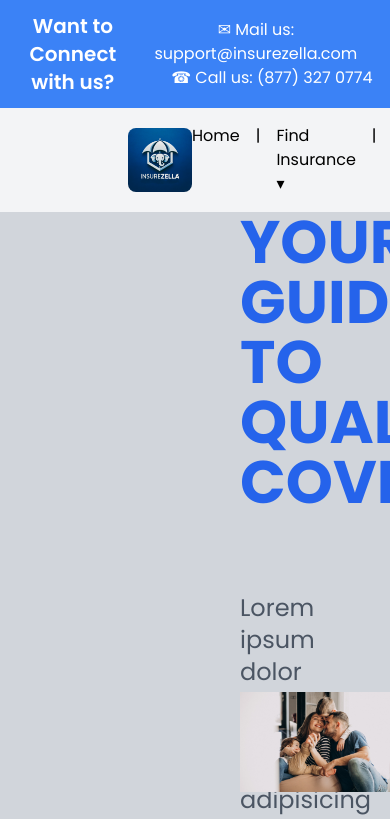
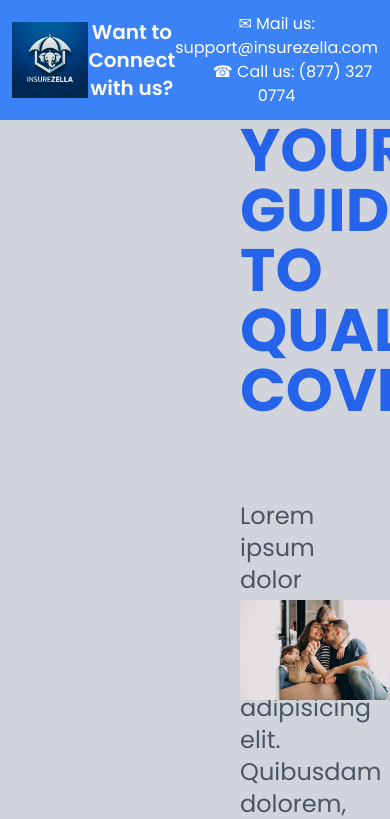
Before and after one commit to SaibotLi/Landing-Page-Insurezella, a React (Vite) app in the folder Challenge_A/: page / in a window 390 px wide. Shown: the top 819 px of the page. Built offline with nearby package versions, Linux system fonts and the light colour scheme.

Commit message:
Mobile Menu Working Correctly. Mobile Styling.

```diff
--- a/Challenge_A/package.json
+++ b/Challenge_A/package.json
@@ -10,6 +10,7 @@
     "preview": "vite preview"
   },
   "dependencies": {
+    "lucide-react": "^0.435.0",
     "react": "^18.3.1",
     "react-dom": "^18.3.1"
   },
--- /dev/null
+++ b/Challenge_A/src/components/NavItems.jsx
@@ -0,0 +1,34 @@
+const NavItems = () => {
+  return (
+    <>
+      <li>
+        <a href="#home" className="hover:text-blue-600 hover:underline">
+          Home
+        </a>
+      </li>
+      <span className="hidden lg:flex">|</span>
+      <li>
+        <a
+          href="#findInsurance"
+          className="hover:text-blue-600 hover:underline"
+        >
+          Find Insurance &#9662;
+        </a>
+      </li>
+      <span className="hidden lg:flex">|</span>
+      <li>
+        <a href="#learn" className="hover:text-blue-600 hover:underline">
+          Learn
+        </a>
+      </li>
+      <span className="hidden lg:flex">|</span>
+      <li>
+        <a href="#about" className="hover:text-blue-600 hover:underline">
+          About
+        </a>
+      </li>
+    </>
+  );
+};
+
+export default NavItems;
--- a/Challenge_A/src/main.jsx
+++ b/Challenge_A/src/main.jsx
@@ -1,10 +1,5 @@
 import { createRoot } from "react-dom/client";
 import App from "./App.jsx";
-import React from "react";
 import "./index.css";
 
-createRoot(document.getElementById("root")).render(
-  <React.StrictMode>
-    <App />
-  </React.StrictMode>
-);
+createRoot(document.getElementById("root")).render(<App />);
--- a/Challenge_A/src/sections/FindInsurance.jsx
+++ b/Challenge_A/src/sections/FindInsurance.jsx
@@ -1,7 +1,7 @@
 import { icons } from "../constants";
 const FindInsurance = () => {
   return (
-    <div id="findInsurance" className="flex justify-around p-6">
+    <div className="flex justify-around p-6">
       {icons.map((icon) => (
         <div
           className="flex flex-col justify-center items-center bg-white shadow-lg shadow-gray-400 rounded-lg p-4 w-60 h-60 font-semibold"
--- a/Challenge_A/src/sections/NavBar.jsx
+++ b/Challenge_A/src/sections/NavBar.jsx
@@ -1,11 +1,23 @@
+import { Menu, X } from "lucide-react";
+import { useState } from "react";
 import { logo } from "../images";
+import NavItems from "../components/navItems";
 
 const NavBar = () => {
+  const [mobileDrawerOpen, setMobileDrawerOpen] = useState(false);
+
+  const toggleNavBar = () => {
+    setMobileDrawerOpen(!mobileDrawerOpen);
+  };
+
   return (
     <header className="w-full">
       {/* Upper-Nav */}
       <div className="bg-blue-500 p-3">
         <div className="flex items-center text-center justify-around text-white">
+          <a className="lg:hidden sm:flex" href="#home">
+            <img src={logo} alt="Logo" className="h-auto w-60" />
+          </a>
           <p className="font-semibold text-xl">Want to Connect with us?</p>
           <div>
             <span> &#9993; Mail us: support@insurezella.com </span>
@@ -17,44 +29,40 @@ const NavBar = () => {
       </div>
 
       {/* Lower-Nav */}
-      <nav className="sticky top-0 z-50 bg-gray-100 flex items-center justify-between px-4 py-4">
+      <nav className="hidden lg:flex sticky top-0 z-50 bg-gray-100 items-center justify-between px-4 py-4">
         {/* Left Logo */}
         <div className="flex-shrink-0 ml-28">
           <a href="#home">
             <img src={logo} alt="Logo" className="h-auto w-16 rounded-lg" />
           </a>
         </div>
+        {/*
+        - MOVE LOGO ABOVE IN CASE OF SM TO LG
+        - IN CASE OF SM TO LG - HIDDEN.
+        - IN CASE OF LG - FLEX */}
+        {/* Middle Web Menu */}
+        <div className="flex-grow flex justify-center">
+          <ul className="hidden lg:flex space-x-4">
+            <NavItems />
+          </ul>
+        </div>
+        {/* Middle Mobile menu */}
+        <div>
+          <div className="lg:hidden sm:flex flex-col justify-end">
+            <button onClick={toggleNavBar} className="p-4">
+              {mobileDrawerOpen ? <X /> : <Menu />}
+            </button>
+          </div>
 
-        {/* Middle Nav Items */}
-        <ul className="flex space-x-4">
-          <li>
-            <a href="#home" className="hover:text-blue-600 hover:underline">
-              Home
-            </a>
-          </li>
-          <span>|</span>
-          <li>
-            <a
-              href="#findInsurance"
-              className="hover:text-blue-600 hover:underline"
-            >
-              Find Insurance &#9662;
-            </a>
-          </li>
-          <span>|</span>
-          <li>
-            <a href="#learn" className="hover:text-blue-600 hover:underline">
-              Learn
-            </a>
-          </li>
-          <span>|</span>
-          <li>
-            <a href="#about" className="hover:text-blue-600 hover:underline">
-              About
-            </a>
-          </li>
-        </ul>
-
+          {/* Adds mobile items */}
+          {mobileDrawerOpen && (
+            <div className="fixed right-0 z-20 bg-gray-500 w-full p-12 flex flex-col justify-center items-center lg:hidden">
+              <ul>
+                <NavItems />
+              </ul>
+            </div>
+          )}
+        </div>
         {/* Right Button */}
         <div className="flex-shrink-0 mr-28">
           <button className="bg-blue-600 rounded-full text-white font-semibold py-4 px-4 shadow-lg shadow-gray-400">
```
Also changed, not shown: 1 other file (tests, documents, lock files or other folders).
